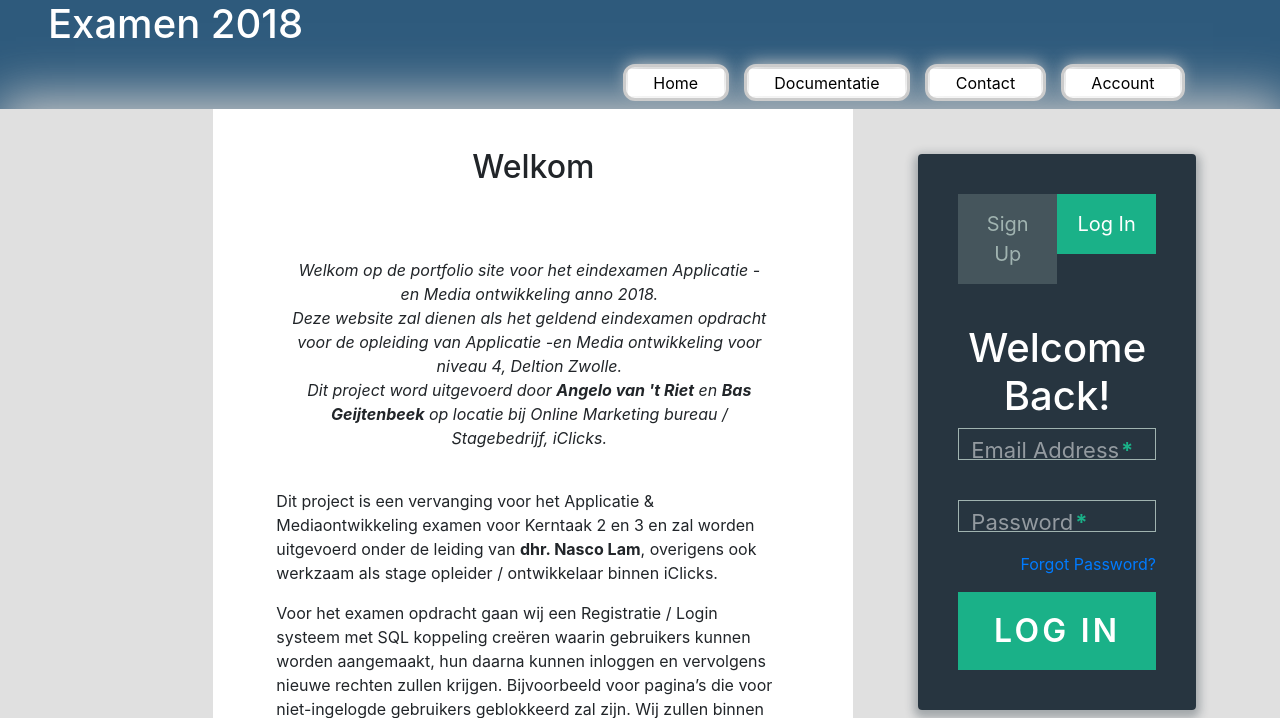
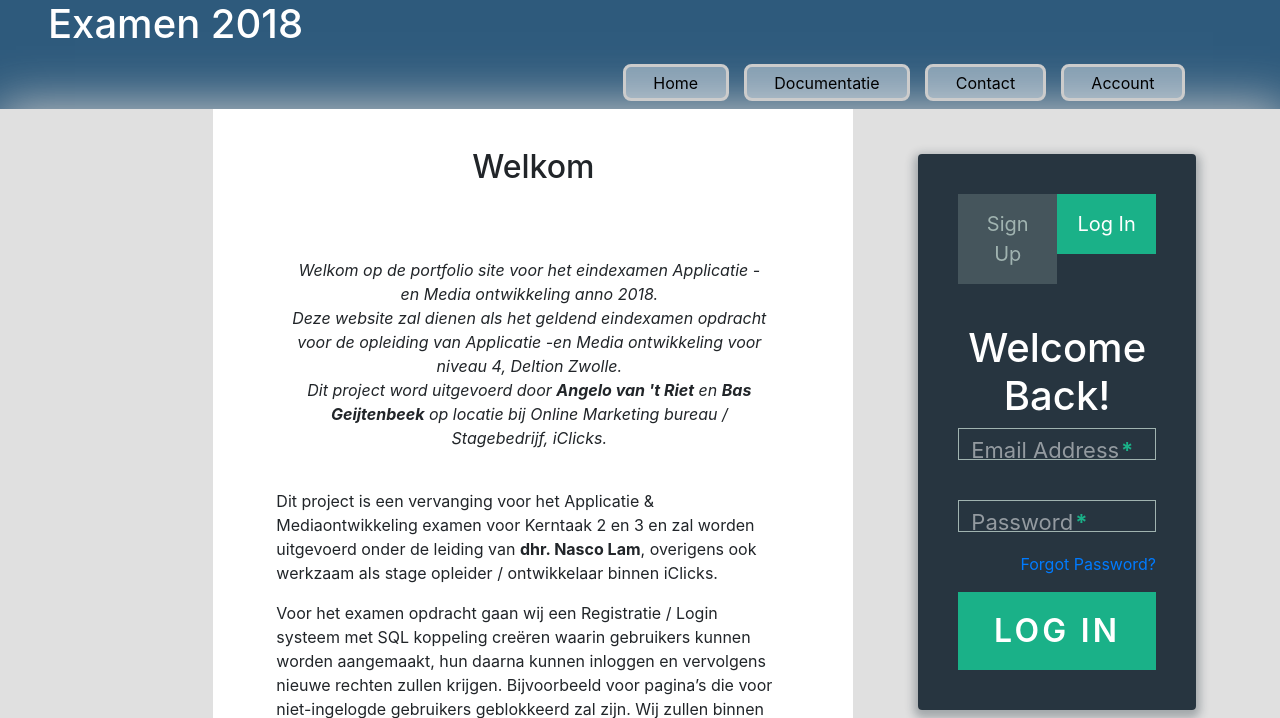
Before and after one commit to Rocketmayn/Examen2018, a PHP site: page /AppExamen2018/index.php in a window 1280 px wide. Shown: the top 718 px of the page. Run offline with PHP 8.4, Linux system fonts and the light colour scheme; some libraries are stand-ins or nearby versions.

Commit message:
stylefix

```diff
--- a/Examen2018/style/algemeneStyle.css
+++ b/Examen2018/style/algemeneStyle.css
@@ -9,7 +9,7 @@ body{
 }
 
 .container-fluid{
-  box-shadow: 3px -6px 50px 5px #ccc;
+  box-shadow: 3px 3px 50px 5px #ccc;
 }
 
 .codereview{
@@ -73,21 +73,21 @@ color: white;
 .menu-link{
   display: block;
   padding: 0.1rem 1.6rem;
-  box-shadow: 0px -5px 17px 0px #ccc;
 }
 .menu-item{
   box-sizing: border-box;
   border: 3px solid rgb(204, 204, 204);
-  border-radius: 12px;
+  border-radius: 8px;
   padding: 2px;
   margin-right: 15px;
-  background-color: white;
+  background-color: rgba(255, 255, 255, 0.4);
 }
 a.menu-link{
   color: #000;
 }
 a.menu-link:hover{
-  color: #B2B2B2;
+  color: #fff;
+  text-decoration: none;
 }
 .menubar{
   position: relative;
```
